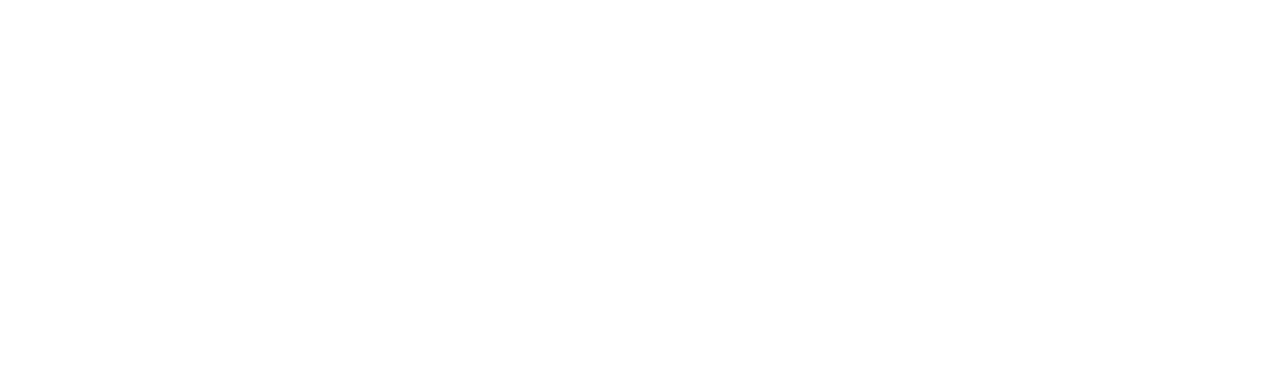
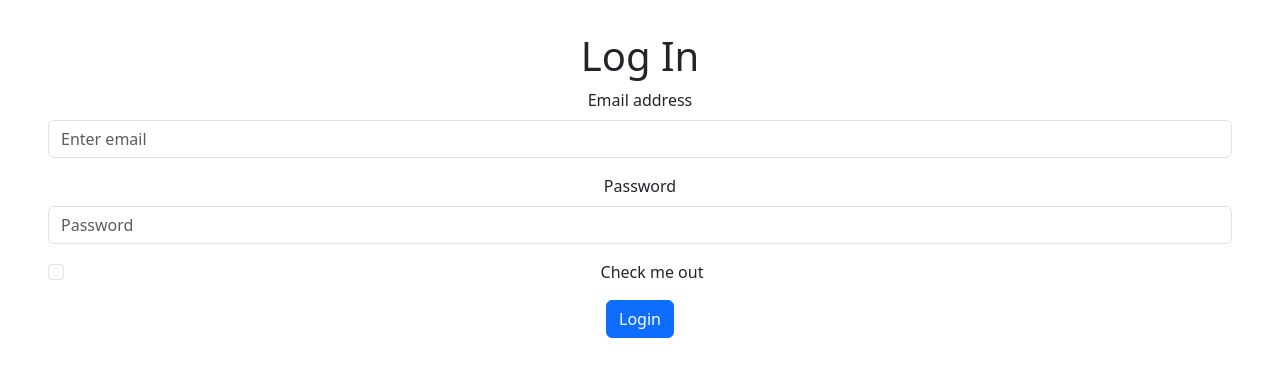
Before and after one commit to sondavid85/TheInvitationStation, a React (Vite) app in the folder client/: page /Login in a window 1280 px wide. Before the commit this address had no page. Shown: the top 376 px of the page. Built offline with nearby package versions, Linux system fonts and the light colour scheme.

Commit message:
login set up

```diff
--- /dev/null
+++ b/client/src/components/Loginform.jsx
@@ -0,0 +1,27 @@
+import React from "react";
+import Button from "react-bootstrap/Button";
+import Form from "react-bootstrap/Form";
+
+function Loginform() {
+  return (
+    <Form>
+      <Form.Group className="mb-3" controlId="formBasicEmail">
+        <Form.Label>Email address</Form.Label>
+        <Form.Control type="email" placeholder="Enter email" />
+      </Form.Group>
+
+      <Form.Group className="mb-3" controlId="formBasicPassword">
+        <Form.Label>Password</Form.Label>
+        <Form.Control type="password" placeholder="Password" />
+      </Form.Group>
+      <Form.Group className="mb-3" controlId="formBasicCheckbox">
+        <Form.Check type="checkbox" label="Check me out" />
+      </Form.Group>
+      <Button variant="primary" type="submit">
+        Login
+      </Button>
+    </Form>
+  );
+}
+
+export default Loginform;
--- a/client/src/main.jsx
+++ b/client/src/main.jsx
@@ -4,6 +4,7 @@
 import { createBrowserRouter, RouterProvider } from 'react-router-dom';
 import Signup from './pages/Signup.jsx';
 import CreateEvent from "./pages/Newevent.jsx";
+import Login from "./pages/Login.jsx";
 import 'bootstrap/dist/css/bootstrap.min.css';
 import Button from 'react-bootstrap/Button';
 import Form from 'react-bootstrap/Form';
@@ -20,6 +21,10 @@
         element: <Signup />,
       },
       {
+        path: "/Login",
+        element: <Login />,
+      },
+      {
         path: "/CreateEvent",
         element: <CreateEvent />,
       },
--- /dev/null
+++ b/client/src/pages/Login.jsx
@@ -0,0 +1,9 @@
+import Loginform from "../components/Loginform";
+export default function Login() {
+  return (
+    <>
+      <h1>Log In</h1>
+      <Loginform />
+    </>
+  );
+}
```
Also changed, not shown: client/src/components/Signupform.jsx (line endings or trailing spaces).
